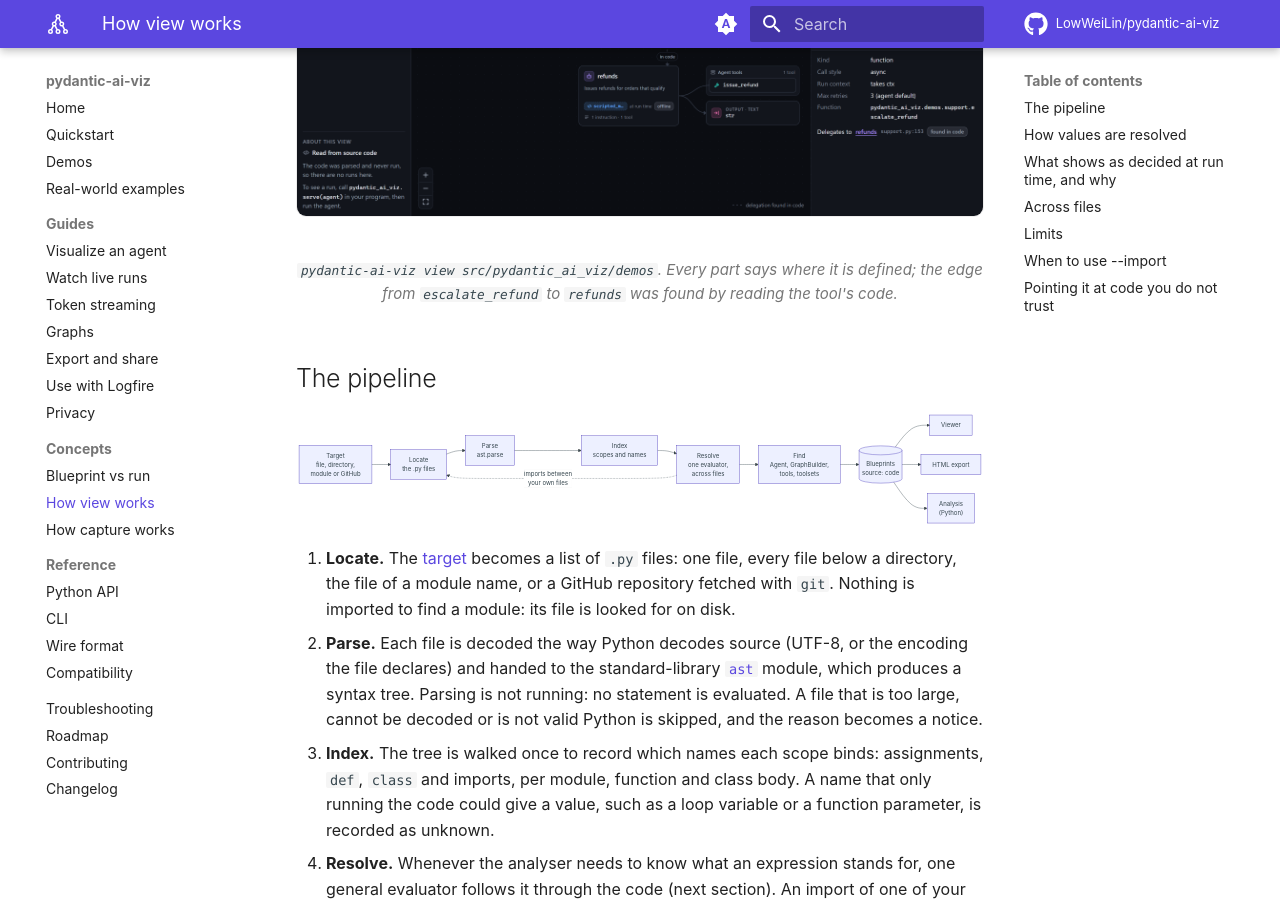
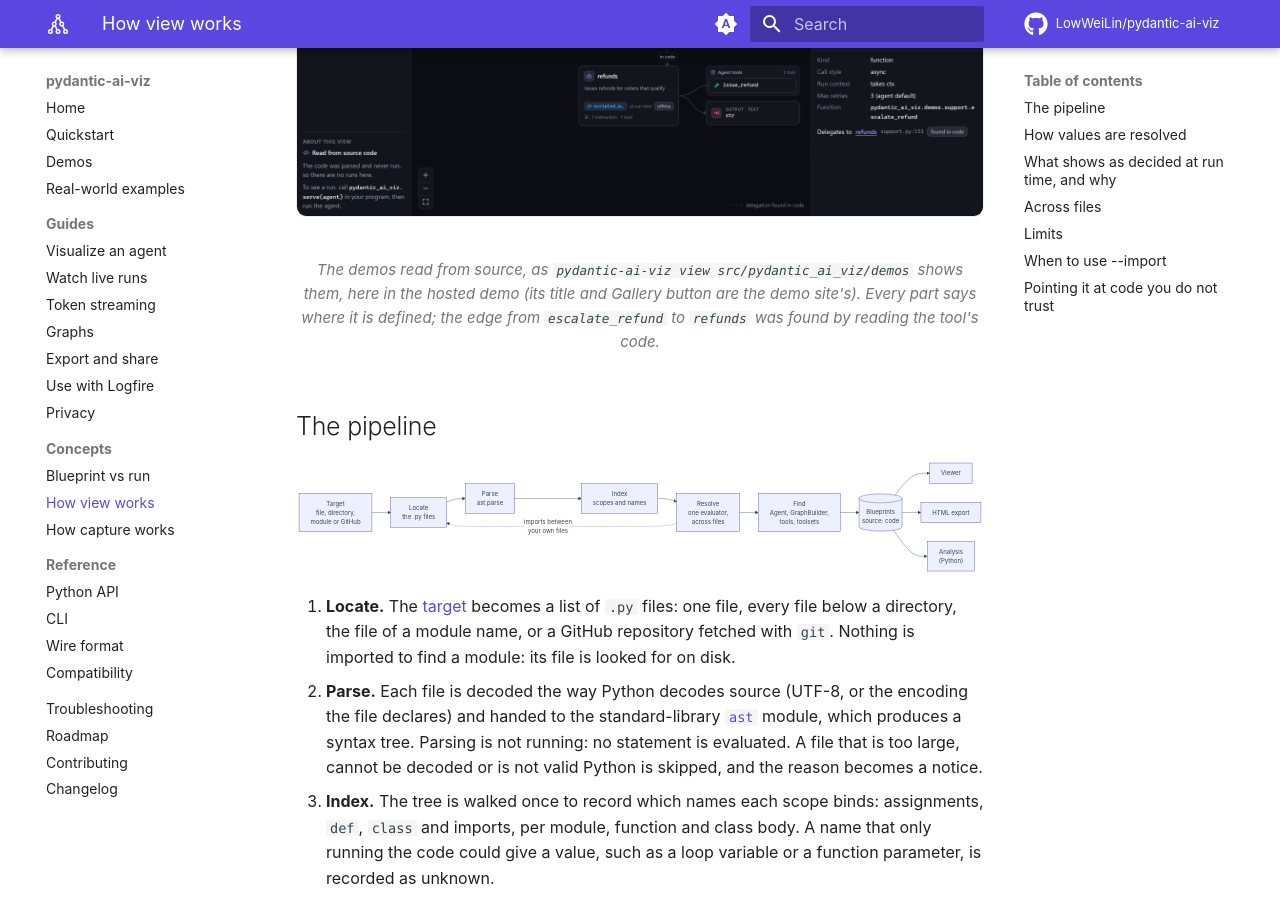
Before and after one commit to LowWeiLin/pydantic-ai-viz, an MkDocs documentation site: the page built from docs/concepts/how-view-works.md, in a window 1280 px wide and 900 px high, scrolled down 1009 px. Built offline with MkDocs 1.6.1 and Material for MkDocs 9.7.7, drawn with Linux system fonts in a browser that asks for light colours; comment, search, counter and statistics services are not loaded.

Commit message:
docs: say the view screenshot is the hosted demo, and retake it
The screenshot captioned as the output of `pydantic-ai-viz view
src/pydantic_ai_viz/demos` is taken from the hosted demo, whose title
and Gallery button the command does not show; the captions now say so.
Retaken from freshly built recordings, it no longer shows the warning
about a second agent named `writer` that a blueprint session gave.

Co-Authored-By: Claude Opus 5.5 <noreply@anthropic.com>

```diff
--- a/docs/concepts/how-view-works.md
+++ b/docs/concepts/how-view-works.md
@@ -14,7 +14,7 @@ The rule behind the third point runs through the whole analyser: **a value is re
 
 <figure class="screenshot" markdown="span">
   ![The demos read from source: their three files in the sidebar, the triage agent with its tools, output and a dashed delegation edge to the refunds agent, and the inspector on the escalate_refund tool with its parameters and the file and line it is defined at](../assets/screenshots/view-dark.png)
-  <figcaption><code>pydantic-ai-viz view src/pydantic_ai_viz/demos</code>. Every part says where it is defined; the edge from <code>escalate_refund</code> to <code>refunds</code> was found by reading the tool's code.</figcaption>
+  <figcaption>The demos read from source, as <code>pydantic-ai-viz view src/pydantic_ai_viz/demos</code> shows them, here in the hosted demo (its title and Gallery button are the demo site's). Every part says where it is defined; the edge from <code>escalate_refund</code> to <code>refunds</code> was found by reading the tool's code.</figcaption>
 </figure>
 
 ## The pipeline
```
Also changed, not shown: docs/guides/visualize-an-agent.md (+1 -1 lines), docs/assets/screenshots/view-dark.png, docs/assets/screenshots/view-light.png.
